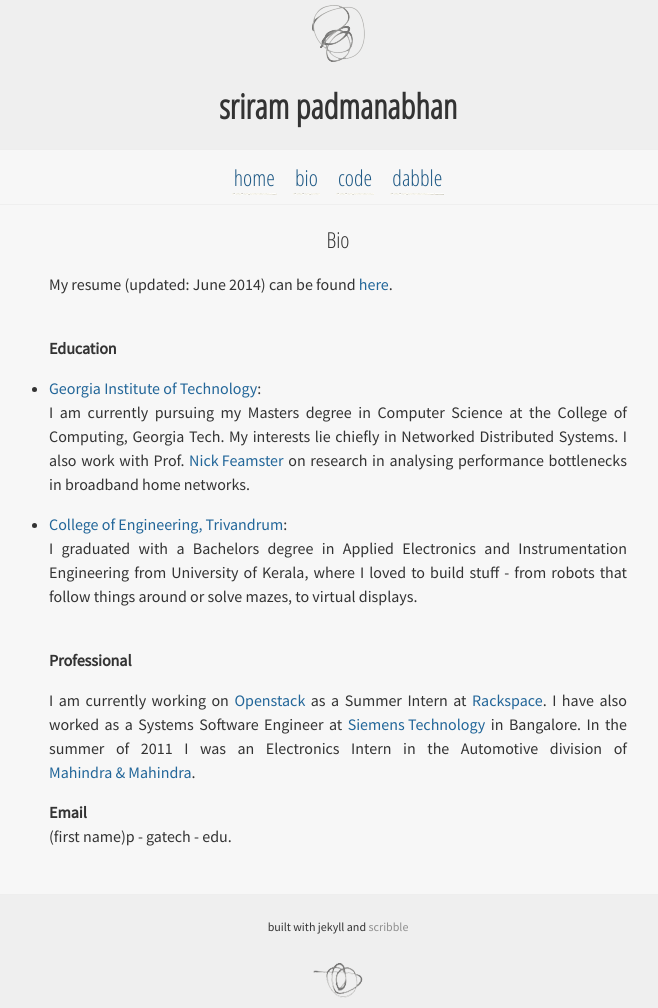
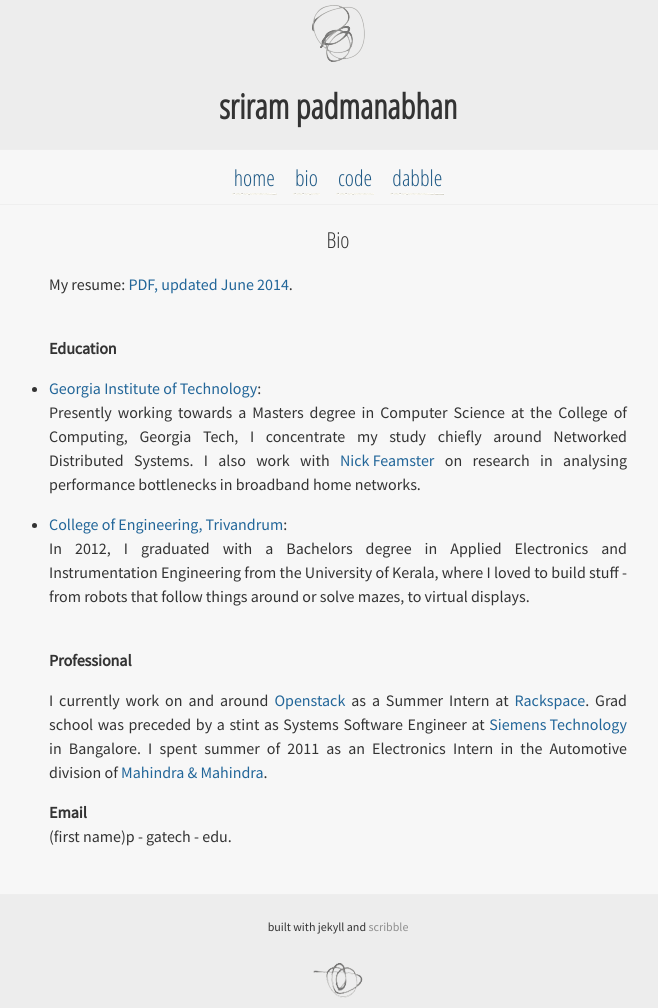
Before and after one commit to tuxerman/tuxerman.github.io, a Jekyll site: the page built from bio.md, in a window 1280 px wide. Shown: the whole page, without its empty margins (302-960 px from the left). Built offline with Jekyll 4.4.1, drawn with Linux system fonts in a browser that asks for light colours; Markdown is read by kramdown in place of the engine named in the settings; comment, search, counter and statistics services are not loaded.

Commit message:
Minor style change, updated content

```diff
--- a/bio.md
+++ b/bio.md
@@ -3,22 +3,21 @@ layout: page
 title: Bio
 ---
 
-My resume (updated: June 2014) can be found [here](/resume.pdf).
+My resume: [PDF, updated June 2014](/resume.pdf).
 
-<br/>
-**Education**
+<br/>**Education**
 
 + [Georgia Institute of Technology](http://www.gatech.edu): <br/>
-I am currently pursuing my Masters degree in Computer Science at the College of Computing, Georgia Tech. My interests lie chiefly in Networked Distributed Systems. I also work with Prof. [Nick Feamster](http://www.cc.gatech.edu/~feamster) on research in analysing performance bottlenecks in broadband home networks.
+Presently working towards a Masters degree in Computer Science at the College of Computing, Georgia Tech, I concentrate my study chiefly around Networked Distributed Systems. I also work with [Nick Feamster](http://www.cc.gatech.edu/~feamster) on research in analysing performance bottlenecks in broadband home networks.
 
 + [College of Engineering, Trivandrum](http://www.cet.ac.in): <br/>
-I graduated with a Bachelors degree in Applied Electronics and Instrumentation Engineering from University of Kerala, where I loved to build stuff - from robots that follow things around or solve mazes, to virtual displays.
+In 2012, I graduated with a Bachelors degree in Applied Electronics and Instrumentation Engineering from the  University of Kerala, where I loved to build stuff - from robots that follow things around or solve mazes, to virtual displays.
 
 <br/>
 **Professional**
 
-I am currently working on [Openstack](http://www.openstack.com) as a Summer Intern at [Rackspace](http://www.rackspace.com).
-I have also worked as a Systems Software Engineer at [Siemens Technology](http://www.siemens.co.in/en/about_us/index/innovations/sisl.htm) in Bangalore. In the summer of 2011 I was an Electronics Intern in the Automotive division of [Mahindra & Mahindra](http://www.mahindra.com).
+I currently work on and around [Openstack](http://www.openstack.com) as a Summer Intern at [Rackspace](http://www.rackspace.com).
+Grad school was preceded by a stint as Systems Software Engineer at [Siemens Technology](http://www.siemens.co.in/en/about_us/index/innovations/sisl.htm) in Bangalore. I spent summer of 2011 as an Electronics Intern in the Automotive division of [Mahindra & Mahindra](http://www.mahindra.com).
 
 **Email** <br/>
 (first name)p - gatech - edu.
--- a/stylesheets/style.css
+++ b/stylesheets/style.css
@@ -8,7 +8,7 @@ html, body {
   height: 100%; }
 
 body {
-  background: #EFEFEF;
+  background: #EDEDED;
   color: #333333;
   font-family: 'Source Sans Pro', sans-serif;
   font-weight: 400;
```
Also changed, not shown: code.md (+1 -1 lines), index.md (+3 -3 lines).
